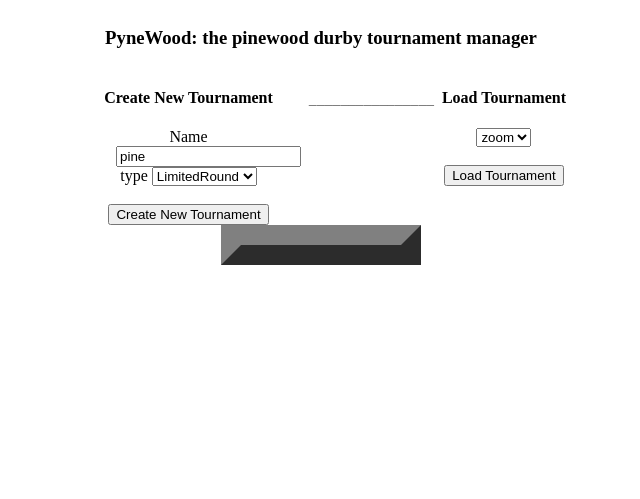
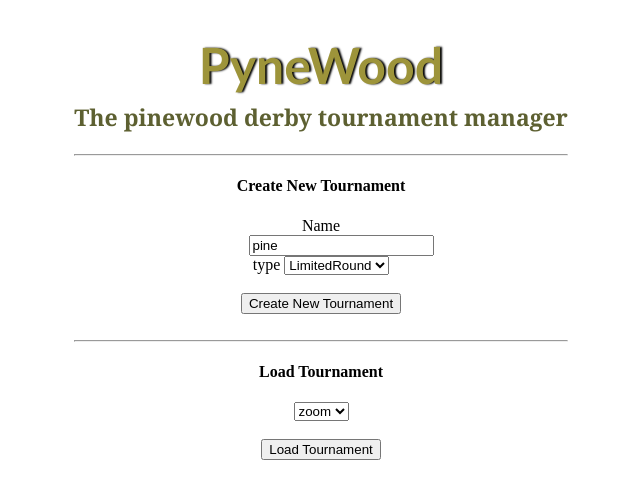
Before and after one commit to d-chambers/pynewood, a Flask app: template app/templates/index.html in a window 1280 px wide. Shown: the top 499 px of the page, without its empty margins (319-959 px from the left). Run offline with Flask 2, Linux system fonts and the light colour scheme; the template is opened without the code that fills it: values that come from a table or form of the project are taken from there, others are empty; some libraries are stand-ins or nearby versions.

Commit message:
style and stuff

```diff
--- a/app/routes.py
+++ b/app/routes.py
@@ -6,7 +6,7 @@ import ast
 
 
 import wtforms
-from flask import render_template, redirect, flash, url_for
+from flask import render_template, redirect, flash, url_for, request
 from flask.ext.wtf import FlaskForm
 from wtforms.validators import DataRequired, NumberRange
 
@@ -15,17 +15,21 @@ from app import app
 
 TOURNAMENT = {}  # a dict for holding a tournament object (keys are names)
 TOUR_TYPE = {}  # a dict storing types of tournaments for each name
+DEFAULT_PLAYER_LIST = ('jared', 'jeff', 'topher', 'ryan', 'don', 'maria',
+                       'miguel', 'joe', 'sue')
 
 
-def make_up_first_form(matches):
+def make_up_first_form(current_players):
     """ return a form for entering times of those who are up """
 
     class UpNowForm(FlaskForm):
         submit = wtforms.SubmitField(label='Submit')
 
-    for num, name in enumerate(matches[0]):
-        num = wtforms.IntegerField(label=name,
-                                   validators=[NumberRange(min=0)])
+    for num, player in enumerate(current_players):
+        name = f'player{num}'
+        num = wtforms.DecimalField(label=player,
+                                   validators=[NumberRange(min=0),
+                                               DataRequired()])
         setattr(UpNowForm, name, num)
 
     return UpNowForm()
@@ -54,29 +58,54 @@ class LoadTournamentForm(FlaskForm):
 
 class CreateTournament(FlaskForm):
     """ a simple form for text area input of the team """
-    players = wtforms.TextAreaField(label='player list')
+    default = '\n'.join(DEFAULT_PLAYER_LIST)
+    players = wtforms.TextAreaField(label='player list', default=default)
     create_tournament = wtforms.SubmitField(label='Create Tournament')
 
 
 # -------------------- Routes
 
 
-@app.route('/tournament_<tour_name>_<players>')
+@app.route('/tournament_<tour_name>_<players>', methods=['GET', 'POST'])
 def run_tournament(tour_name, players='', results=None):
 
-    # check it tournament is in memory, it not load it.
     player_list = ast.literal_eval(players)
 
+    # check it tournament is in memory, it not load it.
     if not tour_name in TOURNAMENT:
         cls = pn.get_tournaments()[TOUR_TYPE[tour_name]]
         TOURNAMENT[tour_name] = cls(players=player_list)
+    tour = TOURNAMENT[tour_name]
+    matches = tour.get_next_matchups(2)
 
-    tour = TOURNAMENT[tour_name]
-    # get the next 3 groups
-    matches = tour.get_next_matchups(3)
-    form = make_up_first_form(matches)
-    return render_template('run_tournamnet.html', matches=matches, form=form,
-                           tour_name=tour_name, players=player_list)
+    # create form
+    form = make_up_first_form(matches[0] if len(matches) else [])
+
+    # data is being submitted
+    if request.method == 'POST':
+        if form.validate_on_submit():
+            # set values
+            if len(matches):
+                for num, player in enumerate(matches[0]):
+                    name = f'player{num}'
+                    val = float(getattr(form, name).data)
+                    tour.set_time(player, val)
+                # redirect to input to clear form state
+                kwargs = dict(tour_name=tour_name, players=players)
+                tour.write('tournaments/tour_name.pkl')
+                return redirect(url_for('run_tournament', **kwargs))
+            else:
+                flash("Tournament complete!")
+        else:
+            flash("All fields must be numbers greater than 0")
+
+    # get table to display
+    df = tour.get_ratings().round(decimals=3)
+    car_table = df.to_html(classes='aTable')
+
+    kwargs = dict(matches=matches, form=form, tour_name=tour_name,
+                  players=player_list, car_table=car_table)
+    return render_template('run_tournamnet.html', **kwargs)
 
 
 @app.route('/create_tournament_<tour_type>_<tour_name>', methods=['GET', 'POST'])
@@ -112,6 +141,8 @@ def index():
     new_form = NewTournamentForm()
     load_form = LoadTournamentForm()
 
+    import pdb; pdb.set_trace()
+
     # launch into loading new tournament
     if new_form.validate_on_submit():
         flash(f'creating new tournament: {new_form.name.data}')
--- a/app/static/styles/main.css
+++ b/app/static/styles/main.css
@@ -1,3 +1,79 @@
+* {
+  box-sizing: border-box;
+}
+body {
+  margin: 0;
+}
+body{
+  background-color:rgba(0,0,0,0);
+  background-repeat:repeat;
+  background-position:left top;
+  background-attachment:scroll;
+  background-size:auto;
+}
+.logo path{
+  pointer-events:none;
+  fill:none;
+  stroke-linecap:round;
+  stroke-width:7;
+  stroke:rgb(255, 255, 255);
+}
+.c826{
+  padding-top:50px;
+  padding-bottom:50px;
+  text-align:center;
+  font-size:50px;
+  font-family:Trebuchet MS, Helvetica, sans-serif;
+  font-weight:800;
+  color:#9d943a;
+  text-shadow:2px 0 2px black;
+  border-radius:4px;
+  background-repeat:repeat;
+  background-position:left top;
+  background-attachment:scroll;
+  background-size:auto;
+  float:none;
+  display:block;
+  width:auto;
+  height:0;
+  min-height:12px;
+  margin:12px 0 0 0;
+  line-height:6px;
+}
+
+.c758{
+  padding-top:5px;
+  padding-bottom:5px;
+  text-align:center;
+  font-size:25px;
+  color: #e87506;
+  line-height:24px;
+  font-weight:700;
+}
+
+.aTable {
+    width: 800px;
+    border-spacing: 2px;
+    border: 1px solid black;
+    border-collapse: collapse;
+
+
+}
+.aTable th {
+    background-color: #DDD;
+    text-align: center;
+    text-transform: uppercase;
+}
+
+.aTable td {
+    background-color: #bfb236;
+}
+
+.aTable th, td {
+    border-bottom: 1px solid #555208;
+}
+
+
 #wrapper {
     text-align: center;
 }
@@ -22,34 +98,33 @@
 }
 
 
+#container {
+    display: flex;
+    justify-content: space-between;
+}
+
+
+#block {
+    display: inline-block;
+    text-align: center;
+}
+
+
+.c825{
+  padding-top:5px;
+  padding-bottom:10px;
+  text-align:center;
+  font-size:23px;
+  line-height:1px;
+  color:rgba(62,66,10,0.84);
+  font-family:Georgia, serif;
+  font-weight:600;
+}
+
+
+
 table {
     width: 200px;
     margin-left: auto;
     margin-right: auto;
 }
-
-
-
-/* -------- Run Tournament Page Styles ------------ */
-#container {
-    border: 2px dashed #444;
-    height: 125px;
-    -ms-text-justify: distribute-all-lines;
-    text-justify: distribute-all-lines;
-    text-align: center;
-    min-width: 612px;
-    display: inline-block;
-    margin-left: auto;
-    margin-right: auto;
-}
-
-
-.box1 {
-    width: 150px;
-    height: 125px;
-    vertical-align: top;
-    display: inline-block;
-    *display: inline;
-    zoom: 1;
-    horiz-align: center;
-}
--- a/app/templates/_formhelpers.html
+++ b/app/templates/_formhelpers.html
@@ -10,3 +10,15 @@
   {% endif %}
   </dd>
 {% endmacro %}
+
+{% macro render_field_vertical(field) %}
+
+  <dt style="display: inline">{{ field.label }}
+      {{ field(**kwargs)|safe }}
+      {% if field.errors %}
+        {% for error in field.errors %}
+          <li style="color: #ff0a10">{{ error }}</li>
+        {% endfor %}
+      {% endif %}
+  </dt>
+{% endmacro %}
--- a/app/templates/base.html
+++ b/app/templates/base.html
@@ -8,6 +8,9 @@
 </head>
 <body>
 
+    <div class="c826">PyneWood
+    </div>
+
     {% block body %}{% endblock %}
 
 </body>
--- a/app/templates/create_tournament.html
+++ b/app/templates/create_tournament.html
@@ -3,6 +3,7 @@
 {% block body %}
 <div id="wrapper">
     <div id="yourdiv">
+        <div>{{ tournament_type }}</div>
         <h2>Tournament Participants</h2>
         <form method="POST" action="{{ url_for('create_tournament', tour_type=tour_type, tour_name=tour_name) }}">
             {{ form.csrf_token }}
--- a/app/templates/index.html
+++ b/app/templates/index.html
@@ -7,9 +7,10 @@
 <div id="wrapper">
     <div id="yourdiv">
 
-        <h3>PyneWood: the pinewood durby tournament manager</h3>
-        <table border="20" align="center">
-                <div class="NewTournament" style="display: table-cell">
+        <div class="c825">The pinewood derby tournament manager</div>
+            <br>
+            <hr>
+            <div class="NewTournament" >
                 <h4 align="center">Create New Tournament</h4>
                 <form method="POST" action="{{ url_for('index') }}">
                     {{ new_form.csrf_token }}
@@ -20,10 +21,9 @@
                     {{ new_form.new_tournament }}
                 </form>
             </div>
-                <div class="DeadSpace"style="display: table-cell">
-                    <pre> ________________ </pre>
-                </div>
-                <div class="LoadTournament" style="display: table-cell" align="center">
+            <br>
+            <hr>
+            <div class="LoadTournament" align="center">
                 <h4 align="center">Load Tournament</h4>
                 <form method="POST" action="{{ url_for('index') }}">
 
@@ -35,8 +35,7 @@
                     {{ load_form.load_tournament }}
                 </form>
             </div>
-        </table>
-
+        <br>
         {% with messages = get_flashed_messages() %}
             {% if messages %}
                 <ul class=flashes>
--- a/run_pynewood.py
+++ b/run_pynewood.py
@@ -2,4 +2,4 @@ from app import app
 
 if __name__ == '__main__':
 
-    app.run(debug=True)
+    app.run(debug=False)
```
Also changed, not shown: app/templates/run_tournamnet.html (+23 -14 lines), pynewood/core.py (+26 -7 lines), tests/test_core.py (+55 -0 lines), 2 other files. Lines whose indentation alone changed are shown as unchanged.
